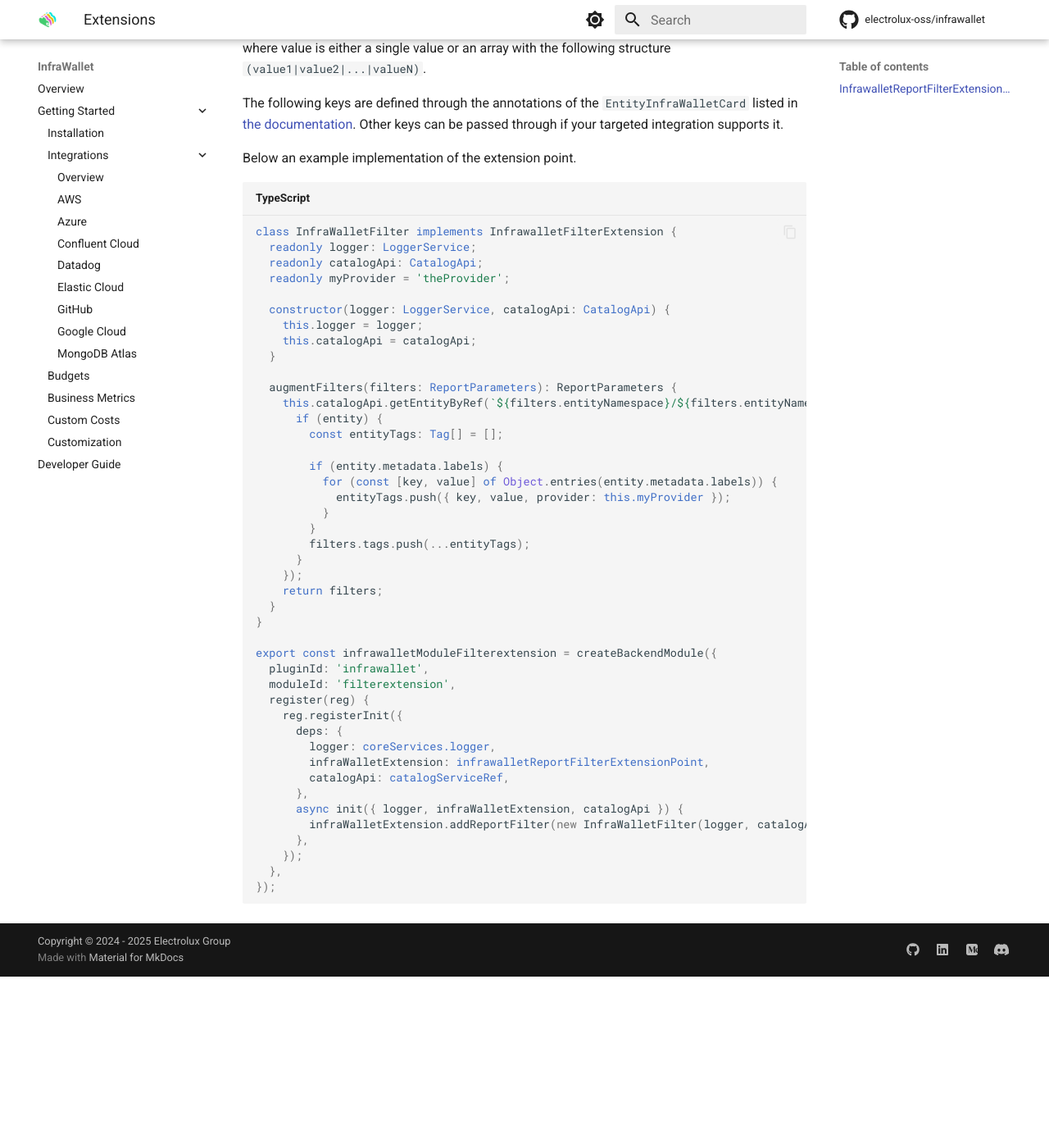
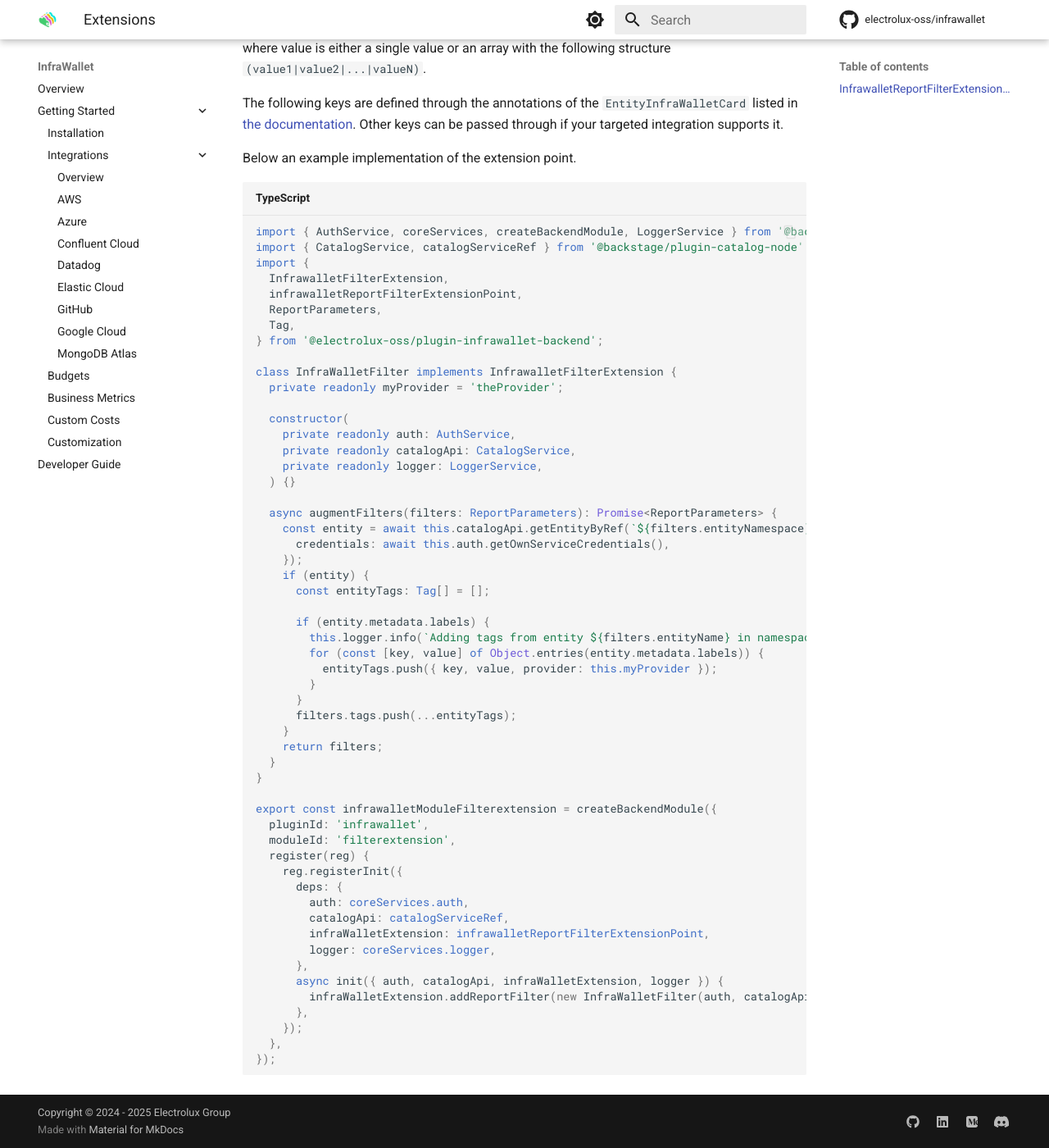
Before and after one commit to electrolux-oss/infrawallet, an MkDocs documentation site: the page built from docs/getting-started/extensions.md, in a window 1280 px wide and 1400 px high, scrolled down 942 px. Shown: the whole window at 82% size. Built offline with MkDocs 1.6.1 and Material for MkDocs 9.7.7, drawn with Linux system fonts in a browser that asks for light colours; comment, search, counter and statistics services are not loaded; before the commit the page ends 2133 px from its top, so only the background shows below that.

Commit message:
Augmented the example with imports

````diff
--- a/docs/getting-started/extensions.md
+++ b/docs/getting-started/extensions.md
@@ -10,7 +10,7 @@ For this the following interface can be used
 
 ```ts
 export interface InfrawalletFilterExtension {
-  augmentFilters(parameters: ReportParameters): ReportParameters;
+  augmentFilters(parameters: ReportParameters): Promise<ReportParameters>;
 }
 ```
 
@@ -42,29 +42,39 @@ The following keys are defined through the annotations of the `EntityInfraWallet
 Below an example implementation of the extension point.
 
 ```ts
+import { AuthService, coreServices, createBackendModule, LoggerService } from '@backstage/backend-plugin-api';
+import { CatalogService, catalogServiceRef } from '@backstage/plugin-catalog-node';
+import {
+  InfrawalletFilterExtension,
+  infrawalletReportFilterExtensionPoint,
+  ReportParameters,
+  Tag,
+} from '@electrolux-oss/plugin-infrawallet-backend';
+
 class InfraWalletFilter implements InfrawalletFilterExtension {
-  readonly logger: LoggerService;
-  readonly catalogApi: CatalogApi;
-  readonly myProvider = 'theProvider';
+  private readonly myProvider = 'theProvider';
 
-  constructor(logger: LoggerService, catalogApi: CatalogApi) {
-    this.logger = logger;
-    this.catalogApi = catalogApi;
-  }
+  constructor(
+    private readonly auth: AuthService,
+    private readonly catalogApi: CatalogService,
+    private readonly logger: LoggerService,
+  ) {}
 
-  augmentFilters(filters: ReportParameters): ReportParameters {
-    this.catalogApi.getEntityByRef(`${filters.entityNamespace}/${filters.entityName}`).then(entity => {
-      if (entity) {
-        const entityTags: Tag[] = [];
+  async augmentFilters(filters: ReportParameters): Promise<ReportParameters> {
+    const entity = await this.catalogApi.getEntityByRef(`${filters.entityNamespace}/${filters.entityName}`, {
+      credentials: await this.auth.getOwnServiceCredentials(),
+    });
+    if (entity) {
+      const entityTags: Tag[] = [];
 
-        if (entity.metadata.labels) {
-          for (const [key, value] of Object.entries(entity.metadata.labels)) {
-            entityTags.push({ key, value, provider: this.myProvider });
-          }
+      if (entity.metadata.labels) {
+        this.logger.info(`Adding tags from entity ${filters.entityName} in namespace ${filters.entityNamespace}`);
+        for (const [key, value] of Object.entries(entity.metadata.labels)) {
+          entityTags.push({ key, value, provider: this.myProvider });
         }
-        filters.tags.push(...entityTags);
       }
-    });
+      filters.tags.push(...entityTags);
+    }
     return filters;
   }
 }
@@ -75,12 +85,13 @@ export const infrawalletModuleFilterextension = createBackendModule({
   register(reg) {
     reg.registerInit({
       deps: {
+        auth: coreServices.auth,
+        catalogApi: catalogServiceRef,
+        infraWalletExtension: infrawalletReportFilterExtensionPoint,
         logger: coreServices.logger,
-        infraWalletExtension: infrawalletReportFilterExtensionPoint,
-        catalogApi: catalogServiceRef,
       },
-      async init({ logger, infraWalletExtension, catalogApi }) {
-        infraWalletExtension.addReportFilter(new InfraWalletFilter(logger, catalogApi));
+      async init({ auth, catalogApi, infraWalletExtension, logger }) {
+        infraWalletExtension.addReportFilter(new InfraWalletFilter(auth, catalogApi, logger));
       },
     });
   },
````
Also changed, not shown: 2 other files.
